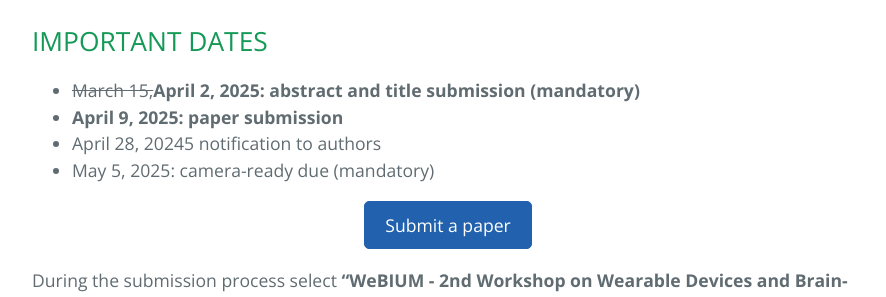
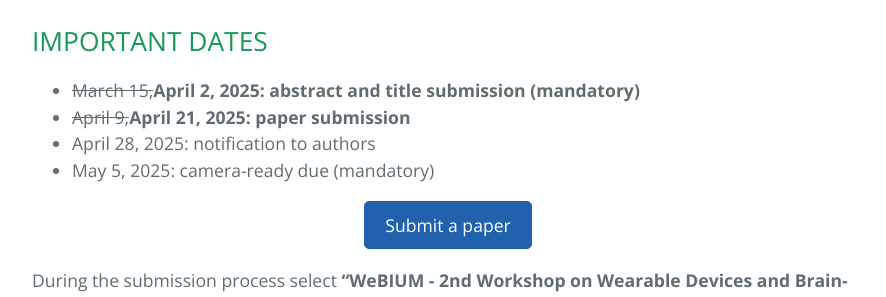
Before and after one commit to sisinflab/webium25, a Jekyll site: the page built from index.md, in a window 1280 px wide and 900 px high, scrolled down 4123 px. Shown: the part 155-452 px from the top of the window, without its empty margins (192-1078 px from the left). Built offline with Jekyll 4.4.1, drawn with Linux system fonts in a browser that asks for light colours.

Commit message:
Update index.md
Postpone Deadline Submission

```diff
--- a/index.md
+++ b/index.md
@@ -104,8 +104,8 @@ Topics of interest include, but are not limited to:
 ## IMPORTANT DATES <a name="ID"></a>
 
 + <del>March 15,</del><b>April 2, 2025: abstract and title submission (mandatory)</b>
-+ <b>April 9, 2025: paper submission</b>
-+ April 28, 20245 notification to authors
++ <del>April 9,</del><b>April 21, 2025: paper submission</b>
++ April 28, 2025: notification to authors
 + May 5, 2025: camera-ready due (mandatory)
 
 <!--
```
